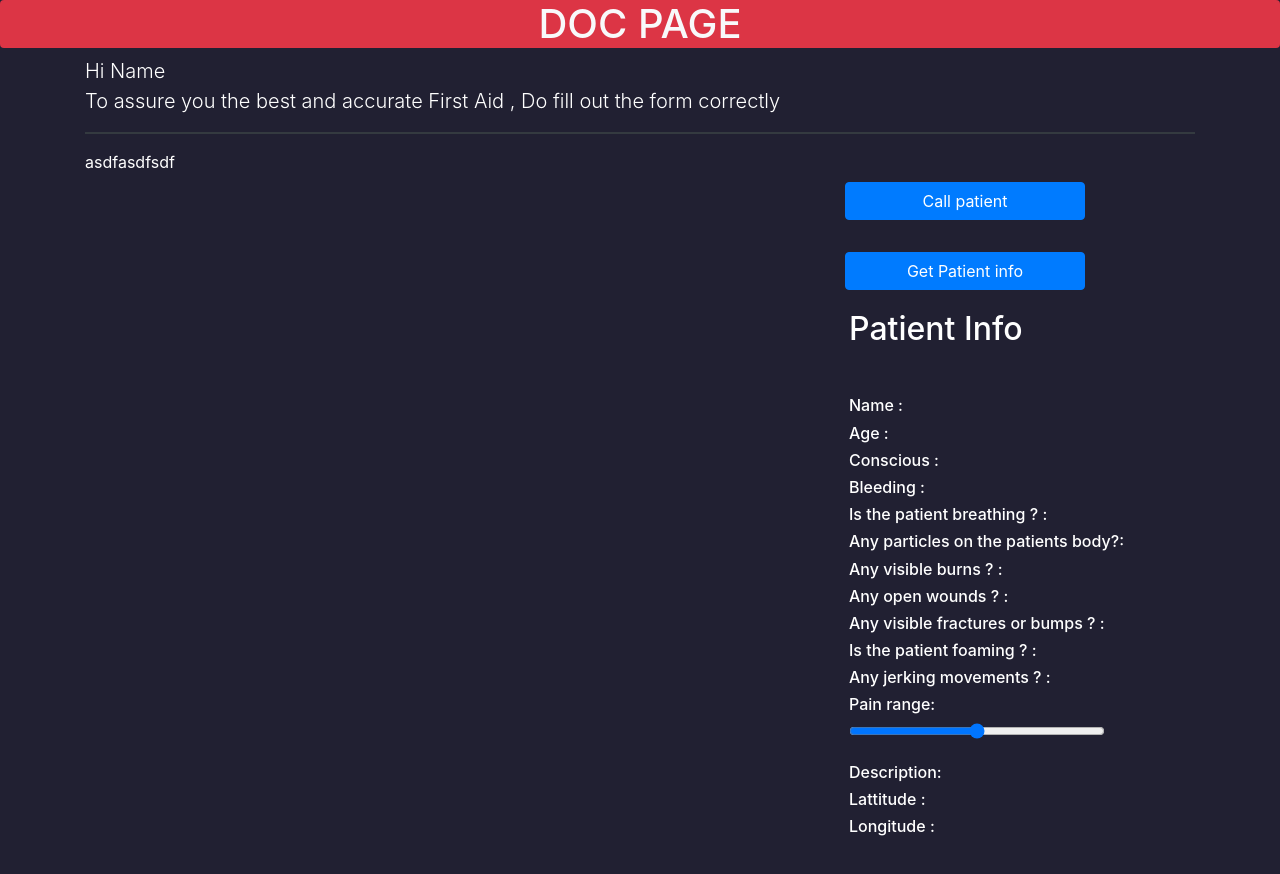
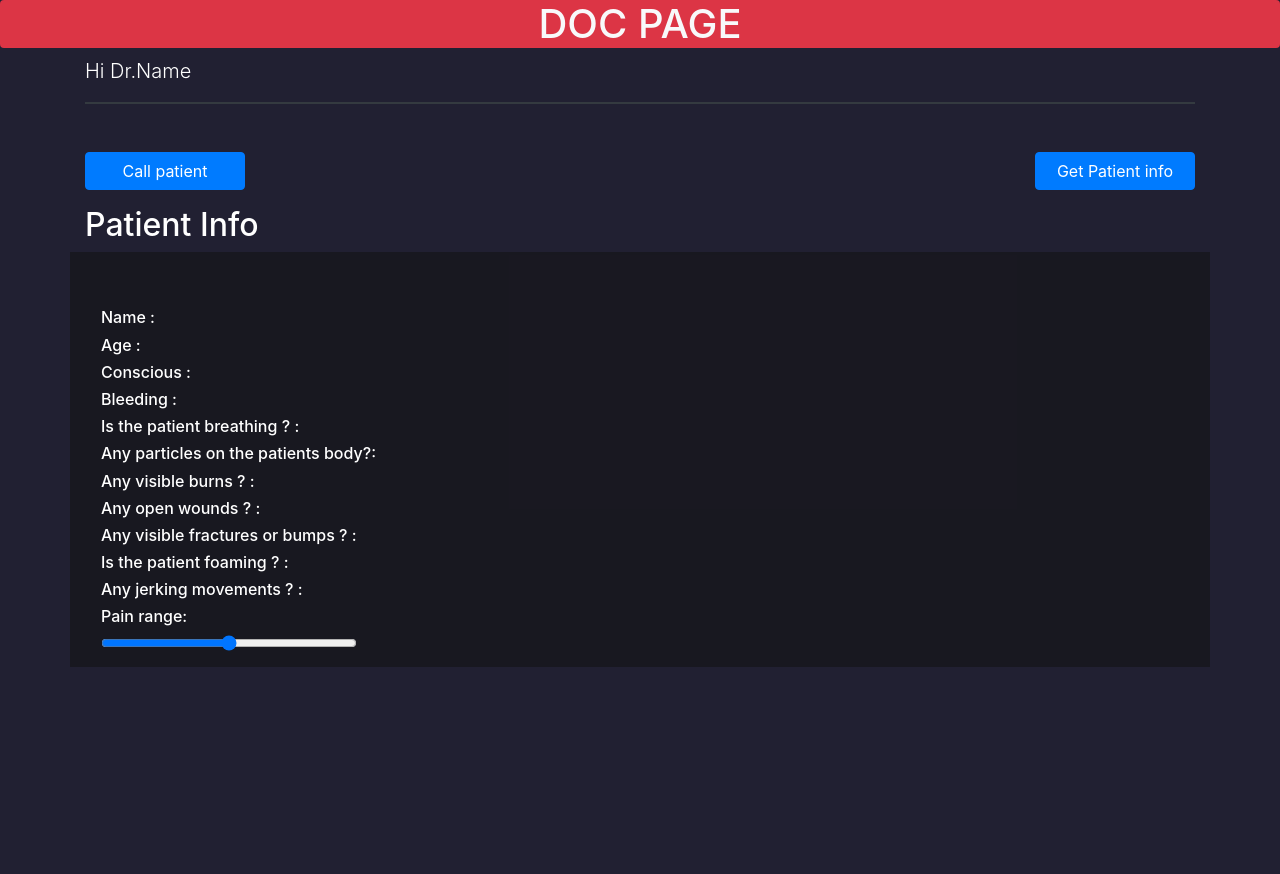
Before and after one commit to Ashwin-Wilson/AIR-MED, a plain HTML site: page doctorSide/docPage.html in a window 1280 px wide. After the commit the page ends 800 px from the top, so only its background shows below. Drawn offline with nearby package versions, Linux system fonts and the light colour scheme; no server answers.

Commit message:
video call added

```diff
--- a/Firebase/config.js
+++ b/Firebase/config.js
@@ -28,7 +28,7 @@ docLoginBtn && docLoginBtn.addEventListener("click", () => {
             const credential = GoogleAuthProvider.credentialFromResult(result);
             const user = result.user;
             // console.log(user);
-            window.location.href = "../doctorSide/docPage.html";
+            window.location.href = "doctorSide/docPage.html";
         }).catch((error) => {
             alert('error in login.\n try again')
             const errorCode = error.code;
@@ -45,7 +45,8 @@ patLoginBtn && patLoginBtn.addEventListener("click", () => {
             const credential = GoogleAuthProvider.credentialFromResult(result);
             const user = result.user;
             console.log(user);
-            window.location.href = "../patientSide/info/surveyandmap.html";
+            window.location.href = "patientSide/info/surveyandmap.html";
+           // Web interface/patientSide/info/surveyandmap.html
         }).catch((error) => {
             alert('error in login.\n try again')
             const errorCode = error.code;
@@ -95,6 +96,8 @@ patientBtn && patientBtn.addEventListener('click', async (e) => {
     data.lattitude = lattitude.textContent
     console.log(data);
     await setDoc(doc(db, "patient", "pat1"), { data });
+    alert("Successfully submitted the response");
+    window.location.href = "../patientSide/info/surveyandmap.html";
 
 });
 
--- a/doctorSide/docPage.css
+++ b/doctorSide/docPage.css
@@ -25,7 +25,7 @@ form {
 }
 .btn{
   margin-top: 2rem;
-  width: 15rem;
+  width: 10rem;
 }
 .container{
   color: white;
@@ -36,6 +36,7 @@ footer{
 .form-control-range{
   width: 16rem;
 }
-/* .patientInfo{
-  padding: ;
-} */
+.patientInfo{
+  background-color: #11111187;
+
+}
--- a/doctorSide/docPage.html
+++ b/doctorSide/docPage.html
@@ -23,19 +23,23 @@
 
     <h1 class="text-center text-uppercase bg-danger text-light rounded px-5">Doc page</h1>
     <div class="container description-survey">
-        <p class="lead">Hi <span id="userName">Name</span><br> To assure you the best and accurate First Aid , Do fill
-            out the form correctly
+        <p class="lead">Hi Dr.<span id="userName">Name</span><br>
             <hr class="border border-dark">
         </p>
 
     </div>
     <div class="container">
-        <div class="row">
-            <div class="col-md-8 col-12">asdfasdfsdf</div>
-            <div class="col-md-4 col-12">
-                <button class="btn btn-primary">Call patient</button><br>
+
+        <!-- <div class="col-md-8 col-12">
+
+            </div> -->
+        <div>
+            <div class="d-flex justify-content-between">
+                <a href="https://videocall-page.netlify.app/" id="callPatient" class="btn btn-primary" >Call patient</a><br>
                 <button class="btn btn-primary" id="getPatientInfo">Get Patient info</button>
-                <div class="patientInfo p-1">
+            </div>
+
+            <!-- <div class="patientInfo p-1">
                     <h2 class=" mt-3">Patient Info</h2>
                     <img  class="mt-3" id="Pimage" src="" alt="">
                     <h6 class="mt-3">Name : <span id="Pname"></span></h6>
@@ -63,11 +67,35 @@
 
 
 
+                </div> -->
+            <h2 class=" mt-3">Patient Info</h2>
+            <div class="row patientInfo p-3">
+                <div class="col-md-6">
+                    <img class="mt-3" id="Pimage" src="" alt="">
+                    <h6 class="mt-3">Name : <span id="Pname"></span></h6>
+                    <h6>Age : <span id="PAge"></span></h6>
+                    <h6>Conscious : <span id="Pconscious"></span></h6>
+                    <h6>Bleeding : <span id="Pbleeding"></span></h6>
+                    <h6>Is the patient breathing ? : <span id="Pbreathing"></span></h6>
+                    <h6>Any particles on the patients body?: <span id="Pparticles"></span></h6>
+                    <h6>Any visible burns ? : <span id="Pburns"></span></h6>
+                    <h6>Any open wounds ? : <span id="Pwounds"></span></h6>
+                    <h6>Any visible fractures or bumps ? : <span id="Pfractures"></span></h6>
+                    <h6>Is the patient foaming ? : <span id="Pfoaming"></span></h6>
+                    <h6>Any jerking movements ? : <span id="Pjerking"></span></h6>
+                    <h6>Pain range:</h6>
+                    <div class="range">
+                        <input name="painRange" type="range" class="form-control-range" min="0" max="10" step="1"
+                            id="painRange">
+                    </div>
                 </div>
+
+                <div class="col-md-6">
+
+                </div>
+
             </div>
-
         </div>
-    </div>
 
 
 
--- a/patientSide/info/map.css
+++ b/patientSide/info/map.css
@@ -26,7 +26,7 @@ html{
 #map iframe{
 	border:1px solid black;
 }
-.button{
+/* .button{
 	padding:4rem 2rem;
 	background-color:red;
 	color:white;
@@ -37,7 +37,7 @@ html{
 	border-radius: 50%;
 	margin:0 auto;
 	margin-top:20px;
-}
+} */
 .button:hover{
 	color:white;
 	background-color: rgb(189, 0, 0)
```
Also changed, not shown: patientSide/info/surveyandmap.html (+8 -5 lines).
